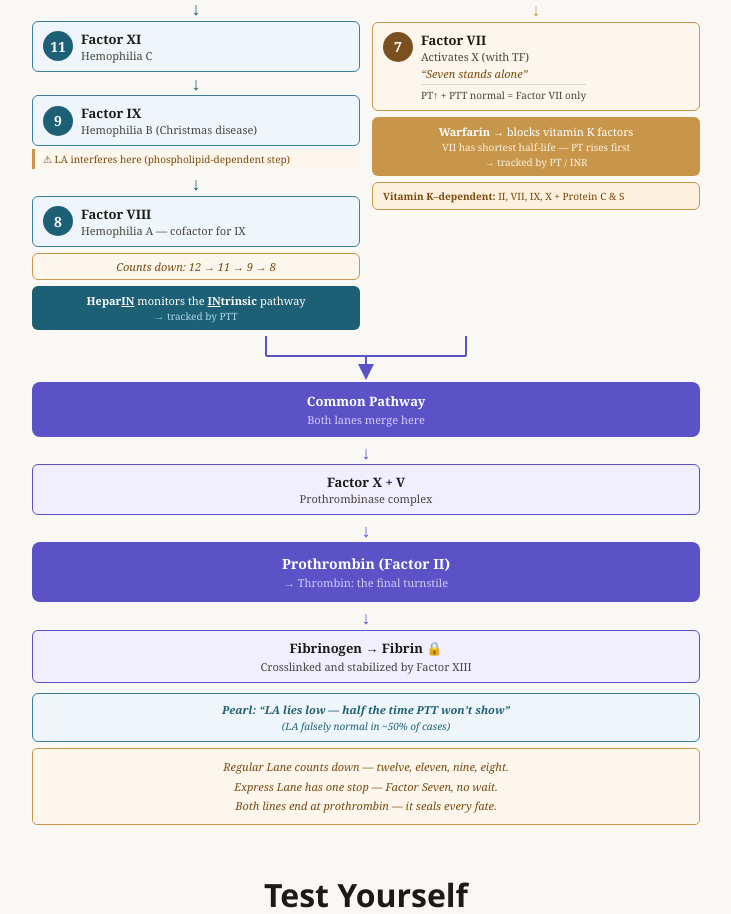
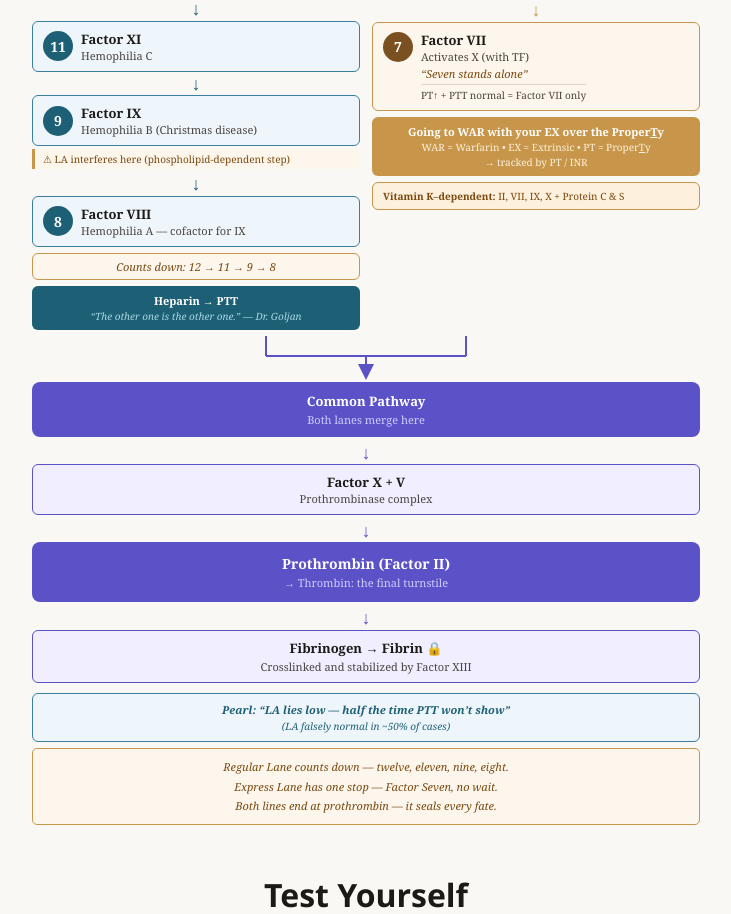
Before and after one commit to rheumify/rheumify-website, a Next.js app: page /learning/aps/labs in a window 1280 px wide. Shown: the part 4005-4919 px from the top of the page, without its empty margins (274-1005 px from the left). Built offline with nearby package versions, Linux system fonts and the light colour scheme.

Commit message:
Update cascade mnemonics: WAR/EX/PT + Goljan quote for heparin

```diff
--- a/app/learning/aps/labs/page.js
+++ b/app/learning/aps/labs/page.js
@@ -283,8 +283,8 @@ export default function APSLabsModule() {
               </div>
 
               <div style={{background:'#1D5F74', color:'white', borderRadius:'6px', padding:'7px 10px', marginTop:'6px', fontSize:'11px', textAlign:'center'}}>
-                <span style={{fontWeight:'bold'}}>Hepar<u>IN</u></span> monitors the <span style={{fontWeight:'bold'}}><u>IN</u>trinsic</span> pathway<br/>
-                <span style={{fontSize:'10px', color:'#A8D8E8'}}>&#8594; tracked by PTT</span>
+                <span style={{fontWeight:'bold'}}>Heparin &rarr; PTT</span><br/>
+                <span style={{fontSize:'10px', color:'#A8D8E8', fontStyle:'italic'}}>&ldquo;The other one is the other one.&rdquo; &mdash; Dr. Goljan</span>
               </div>
             </div>
 
@@ -310,8 +310,8 @@ export default function APSLabsModule() {
               </div>
 
               <div style={{background:'#C8964A', color:'white', borderRadius:'6px', padding:'7px 10px', marginTop:'6px', fontSize:'11px', textAlign:'center'}}>
-                <span style={{fontWeight:'bold'}}>Warfarin</span> &#8594; blocks vitamin K factors<br/>
-                <span style={{fontSize:'10px', color:'#FDF0DC'}}>VII has shortest half-life &mdash; PT rises first<br/>&#8594; tracked by PT / INR</span>
+                <span style={{fontWeight:'bold'}}>Going to WAR with your EX over the Proper<u>T</u>y</span><br/>
+                <span style={{fontSize:'10px', color:'#FDF0DC'}}>WAR = Warfarin &bull; EX = Extrinsic &bull; PT = Proper<u>T</u>y<br/>&rarr; tracked by PT / INR</span>
               </div>
 
               <div style={{background:'#FDF0DC', border:'1px solid #C8964A', borderRadius:'6px', padding:'6px 10px', marginTop:'6px', fontSize:'10px', color:'#7A4A10'}}>
```
